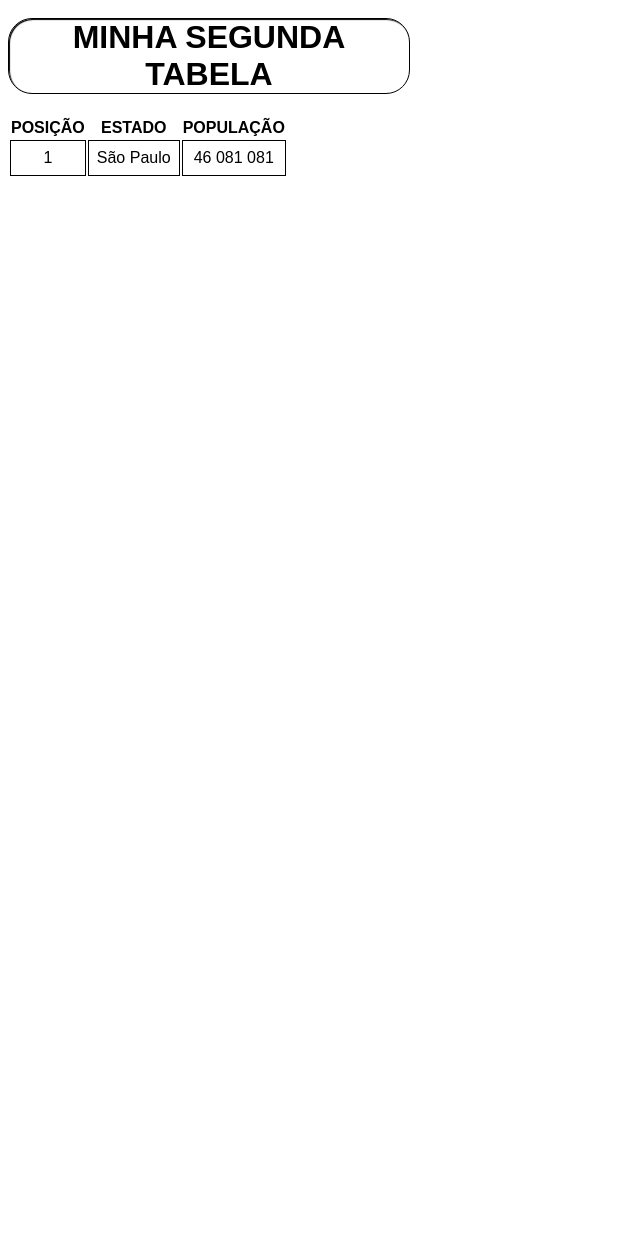
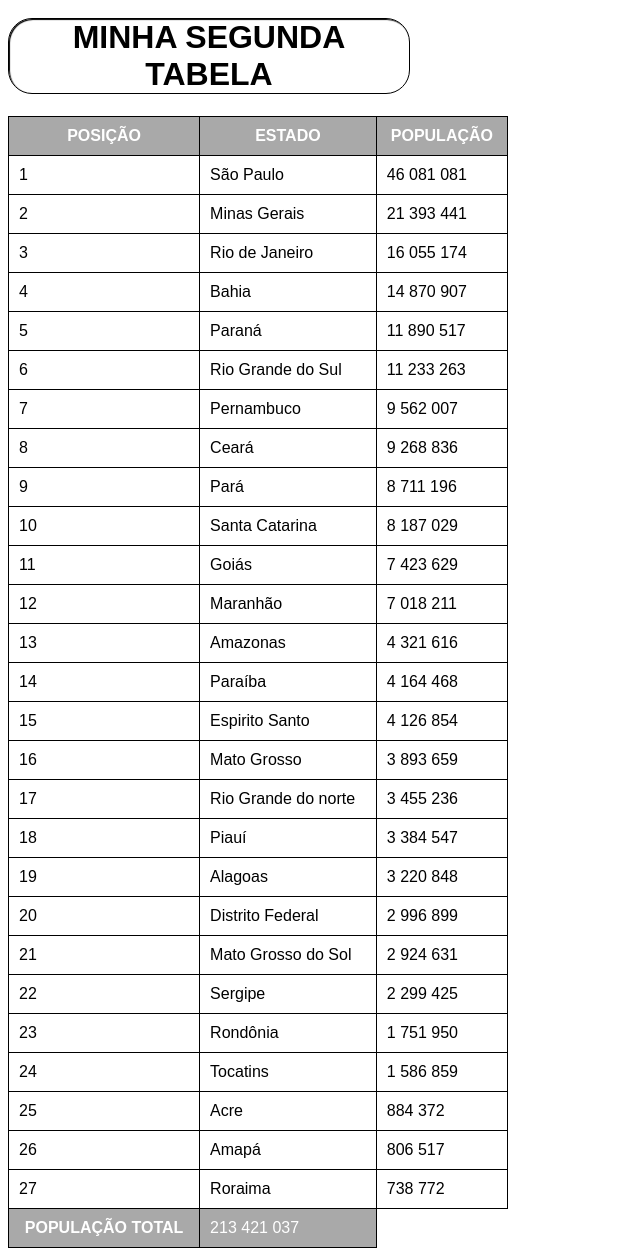
Before and after one commit to ericksilvadev/html-css, a plain HTML site: page exercicios/ex005/index.html in a window 1280 px wide. Shown: the part 522-1778 px from the top of the page, without its empty margins (0-640 px from the left). Before the commit the page ends 800 px from the top, so only its background shows below. Drawn offline with Linux system fonts and the light colour scheme.

Commit message:
Update 25/08

```diff
--- a/exercicios/ex005/index.html
+++ b/exercicios/ex005/index.html
@@ -21,11 +21,23 @@
             height: 400px;
             border-collapse: collapse;
         }
-        td{
+        td.t1{
             border: 1px solid black ;
             padding: 8px;
             text-align: center;
             vertical-align: middle;
+        }
+        table.tabela2{
+            width: 500px;
+            border-collapse: collapse;
+        }
+        th, td.t2{
+            border: 1px solid black;
+            padding: 10px;
+        }
+        thead, tfoot{
+            background-color: darkgray;
+            color: #ffffff;
         }
     </style>
 </head>
@@ -71,7 +83,7 @@
         TFOOT
             TR TD TH
     -->
-    <table>
+    <table class="tabela2">
         <thead>
             <tr>
                 <th>POSIÇÃO</th>
@@ -81,12 +93,164 @@
         </thead>
         <tbody>
             <tr>
-                <td>1</td>
-                <td>São Paulo</td>
-                <td>46 081 081</td>
+                <td class="t2">1</td>
+                <td class="t2">São Paulo</td>
+                <td class="t2">46 081 081</td>
+            </tr>
+            <tr>
+                <td class="t2">2</td>
+                <td class="t2">Minas Gerais</td>
+                <td class="t2">21 393 441</td>
+            </tr>
+            <tr>
+                <td class="t2">3</td>
+                <td class="t2">Rio de Janeiro</td>
+                <td class="t2">16 055 174</td>
+            </tr>
+            <tr>
+                <td class="t2">4</td>
+                <td class="t2">Bahia</td>
+                <td class="t2">14 870 907</td>
+            </tr>
+            <tr>
+                <td class="t2">5</td>
+                <td class="t2">Paraná</td>
+                <td class="t2">11 890 517</td>
+            </tr>
+            <tr>
+                <td class="t2">6</td>
+                <td class="t2">Rio Grande do Sul</td>
+                <td class="t2">11 233 263</td>
+            </tr>
+            <tr>
+                <td class="t2">7</td>
+                <td class="t2">Pernambuco</td>
+                <td class="t2">9 562 007</td>
+            </tr>
+            <tr>
+                <td class="t2">8</td>
+                <td class="t2">Ceará</td>
+                <td class="t2">9 268 836</td>
+            </tr>
+            <tr>
+                <td class="t2">9</td>
+                <td class="t2">Pará</td>
+                <td class="t2">8 711 196</td>
+            </tr>
+            <tr>
+                <td class="t2">10</td>
+                <td class="t2">Santa Catarina</td>
+                <td class="t2">8 187 029</td>
+            </tr>
+            <tr>
+                <td class="t2">11</td>
+                <td class="t2">Goiás</td>
+                <td class="t2">7 423 629</td>
+            </tr>
+            <tr>
+                <td class="t2">12</td>
+                <td class="t2">Maranhão</td>
+                <td class="t2">7 018 211</td>
+            </tr>
+            <tr>
+                <td class="t2">13</td>
+                <td class="t2">Amazonas</td>
+                <td class="t2">4 321 616</td>
+            </tr>
+            <tr>
+                <td class="t2">14</td>
+                <td class="t2">Paraíba</td>
+                <td class="t2">4 164 468</td>
+            </tr>
+            <tr>
+                <td class="t2">15</td>
+                <td class="t2"> Espirito Santo</td>
+                <td class="t2">4 126 854</td>
+            </tr>
+            <tr>
+                <td class="t2">16</td>
+                <td class="t2">Mato Grosso</td>
+                <td class="t2">3 893 659</td>
+            </tr>
+            <tr>
+                <td class="t2">17</td>
+                <td class="t2">Rio Grande do norte</td>
+                <td class="t2">3 455 236</td>
+            </tr>
+            <tr>
+                <td class="t2">18</td>
+                <td class="t2">Piauí</td>
+                <td class="t2">3 384 547</td>
+            </tr>
+            <tr>
+                <td class="t2">19</td>
+                <td class="t2">Alagoas</td>
+                <td class="t2">3 220 848</td>
+            </tr>
+            <tr>
+                <td class="t2">20</td>
+                <td class="t2">Distrito Federal</td>
+                <td class="t2">2 996 899</td>
+            </tr>
+            <tr>
+                <td class="t2">21</td>
+                <td class="t2">Mato Grosso do Sol </td>
+                <td class="t2">2 924 631</td>
+            </tr>
+            <tr>
+                <td class="t2
+                ">22</td>
+                <td class="t2
+                ">Sergipe</td>
+                <td class="t2
+                ">2 299 425</td>
+            </tr>
+            <tr>
+                <td class="t2
+                ">23</td>
+                <td class="t2
+                ">Rondônia</td>
+                <td class="t2
+                ">1 751 950</td>
+            </tr>
+            <tr>
+                <td class="t2
+                ">24</td>
+                <td class="t2
+                ">Tocatins</td>
+                <td class="t2
+                ">1 586 859</td>
+            </tr>
+            <tr>
+                <td class="t2
+                ">25</td>
+                <td class="t2
+                ">Acre</td>
+                <td class="t2
+                ">884 372</td>
+            </tr>
+            <tr>
+                <td class="t2
+                ">26</td>
+                <td class="t2
+                ">Amapá</td>
+                <td class="t2
+                ">806 517</td>
+            </tr>
+            <tr>
+                <td class="t2
+                ">27</td>
+                <td class="t2
+                ">Roraima</td>
+                <td class="t2
+                ">738 772</td>
             </tr>
         </tbody>
         <tfoot>
+            <tr>
+                <th>POPULAÇÃO TOTAL</th>
+                <td class="t2">213 421 037</td>
+            </tr>
 
         </tfoot>
     </table>
```
